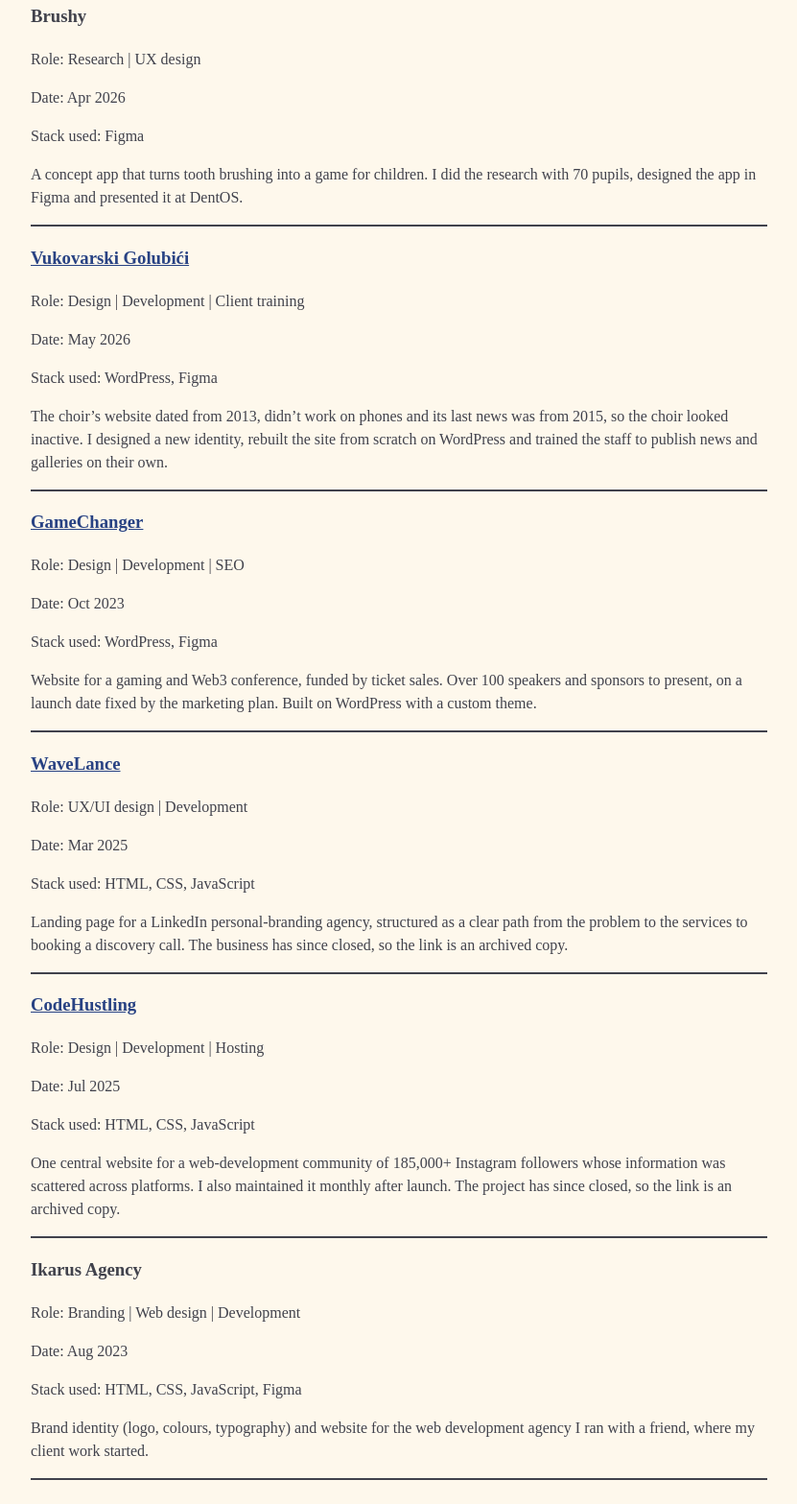
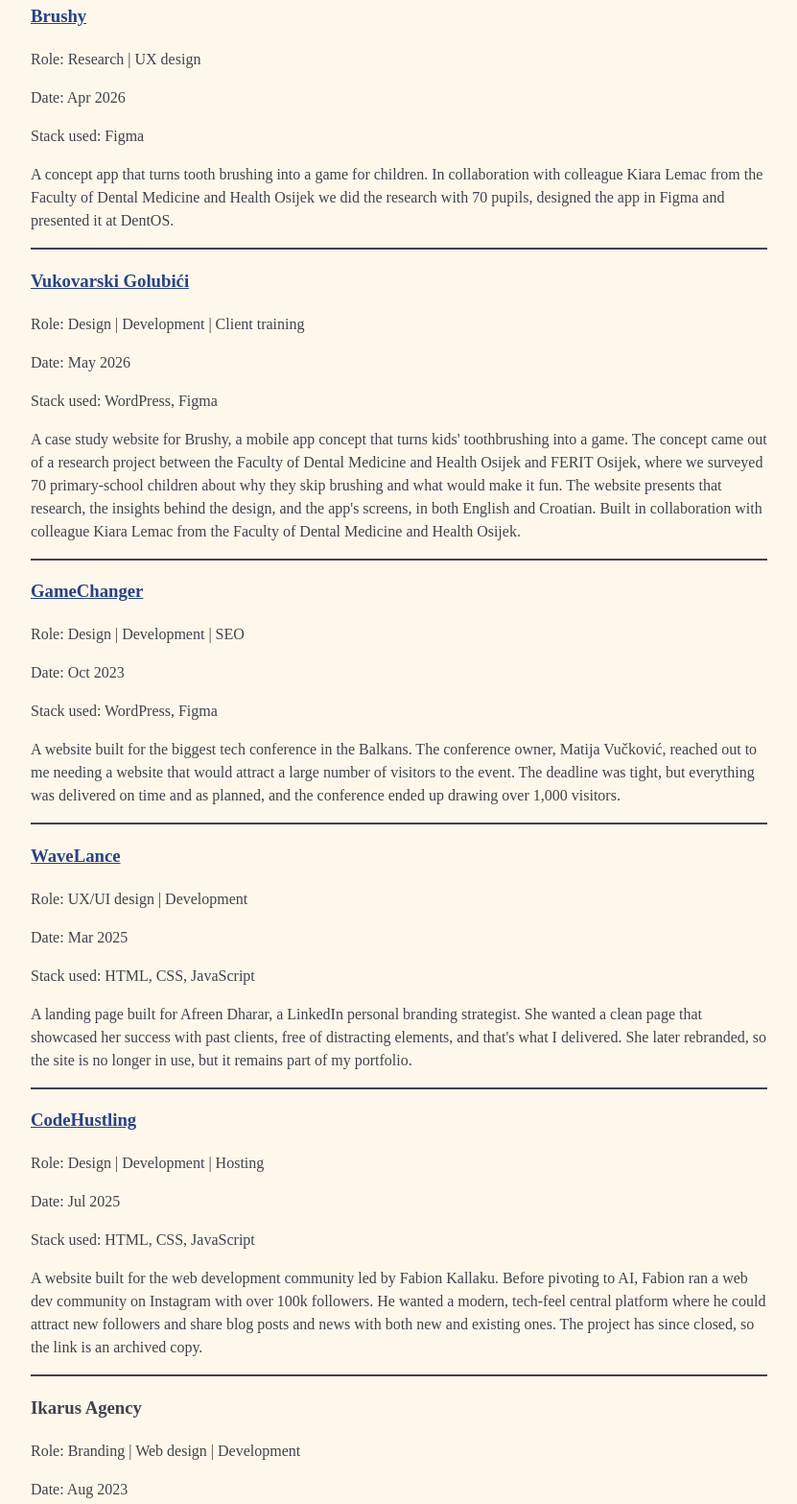
Before and after one commit to marinsabo/Portfolio-Website, a plain HTML site: page projects.html in a window 1280 px wide. Shown: the part 545-2112 px from the top of the page at 96% size, without its empty margins (224-1055 px from the left). Drawn offline with Linux system fonts and the light colour scheme.

Commit message:
Update projects section

```diff
--- a/projects.html
+++ b/projects.html
@@ -35,14 +35,17 @@
         </p>
       </section>
       <section>
-        <h3>Brushy</h3>
+        <h3>
+          <a href="https://marinsabo.github.io/Brushy/">Brushy</a>
+        </h3>
         <p>Role: Research | UX design</p>
         <p>Date: Apr 2026</p>
         <p>Stack used: Figma</p>
         <p>
-          A concept app that turns tooth brushing into a game for children. I
-          did the research with 70 pupils, designed the app in Figma and
-          presented it at DentOS.
+          A concept app that turns tooth brushing into a game for children. In
+          collaboration with colleague Kiara Lemac from the Faculty of Dental
+          Medicine and Health Osijek we did the research with 70 pupils,
+          designed the app in Figma and presented it at DentOS.
         </p>
       </section>
       <section>
@@ -53,21 +56,29 @@
         <p>Date: May 2026</p>
         <p>Stack used: WordPress, Figma</p>
         <p>
-          The choir’s website dated from 2013, didn’t work on phones and its
-          last news was from 2015, so the choir looked inactive. I designed a
-          new identity, rebuilt the site from scratch on WordPress and trained
-          the staff to publish news and galleries on their own.
+          A case study website for Brushy, a mobile app concept that turns kids'
+          toothbrushing into a game. The concept came out of a research project
+          between the Faculty of Dental Medicine and Health Osijek and FERIT
+          Osijek, where we surveyed 70 primary-school children about why they
+          skip brushing and what would make it fun. The website presents that
+          research, the insights behind the design, and the app's screens, in
+          both English and Croatian. Built in collaboration with colleague Kiara
+          Lemac from the Faculty of Dental Medicine and Health Osijek.
         </p>
       </section>
       <section>
-        <h3><a href="https://gamechanger.hr">GameChanger</a></h3>
+        <h3>
+          <a href="https://marinsabo.github.io/Gamechanger/">GameChanger</a>
+        </h3>
         <p>Role: Design | Development | SEO</p>
         <p>Date: Oct 2023</p>
         <p>Stack used: WordPress, Figma</p>
         <p>
-          Website for a gaming and Web3 conference, funded by ticket sales. Over
-          100 speakers and sponsors to present, on a launch date fixed by the
-          marketing plan. Built on WordPress with a custom theme.
+          A website built for the biggest tech conference in the Balkans. The
+          conference owner, Matija Vučković, reached out to me needing a website
+          that would attract a large number of visitors to the event. The
+          deadline was tight, but everything was delivered on time and as
+          planned, and the conference ended up drawing over 1,000 visitors.
         </p>
       </section>
       <section>
@@ -76,9 +87,11 @@
         <p>Date: Mar 2025</p>
         <p>Stack used: HTML, CSS, JavaScript</p>
         <p>
-          Landing page for a LinkedIn personal-branding agency, structured as a
-          clear path from the problem to the services to booking a discovery
-          call. The business has since closed, so the link is an archived copy.
+          A landing page built for Afreen Dharar, a LinkedIn personal branding
+          strategist. She wanted a clean page that showcased her success with
+          past clients, free of distracting elements, and that's what I
+          delivered. She later rebranded, so the site is no longer in use, but
+          it remains part of my portfolio.
         </p>
       </section>
       <section>
@@ -89,9 +102,11 @@
         <p>Date: Jul 2025</p>
         <p>Stack used: HTML, CSS, JavaScript</p>
         <p>
-          One central website for a web-development community of 185,000+
-          Instagram followers whose information was scattered across platforms.
-          I also maintained it monthly after launch. The project has since
+          A website built for the web development community led by Fabion
+          Kallaku. Before pivoting to AI, Fabion ran a web dev community on
+          Instagram with over 100k followers. He wanted a modern, tech-feel
+          central platform where he could attract new followers and share blog
+          posts and news with both new and existing ones. The project has since
           closed, so the link is an archived copy.
         </p>
       </section>
@@ -101,8 +116,9 @@
         <p>Date: Aug 2023</p>
         <p>Stack used: HTML, CSS, JavaScript, Figma</p>
         <p>
-          Brand identity (logo, colours, typography) and website for the web
-          development agency I ran with a friend, where my client work started.
+          The first "real" website I built, made for a web development agency my
+          friends and I briefly ran. We soon went our separate ways due to
+          different career interests, but the site remains part of my portfolio.
         </p>
       </section>
     </main>
```
